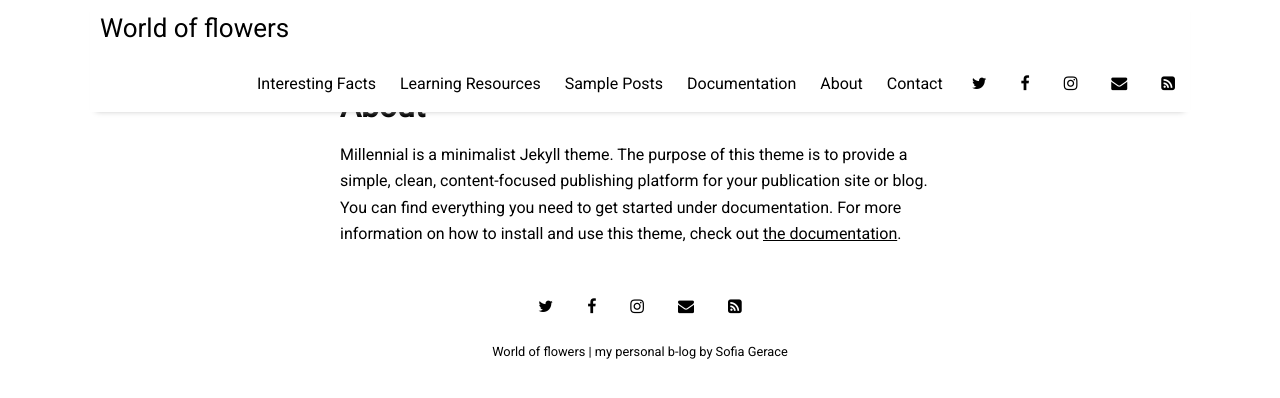
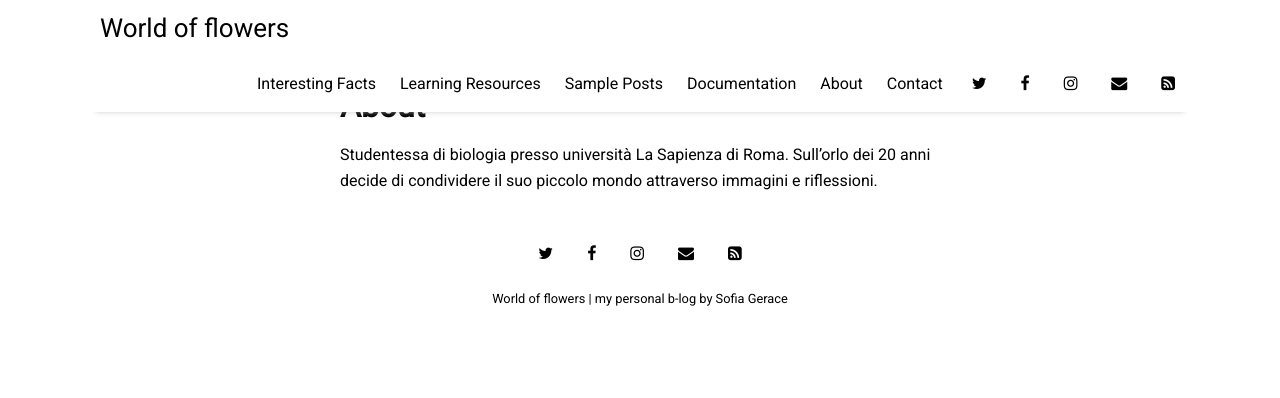
Before and after one commit to sofiaGerace/sofiaGerace.github.io, a Jekyll site: the page built from pages/about.md, in a window 1280 px wide. Shown: the top 398 px of the page. Built offline with Jekyll 4.4.1, drawn with Linux system fonts in a browser that asks for light colours; nearby versions of some CDN libraries.

Commit message:
Update about.md
ho inserito qui la mia biografia

```diff
--- a/pages/about.md
+++ b/pages/about.md
@@ -4,4 +4,4 @@ title: About
 permalink: /about
 ---
 
-Millennial is a minimalist Jekyll theme. The purpose of this theme is to provide a simple, clean, content-focused publishing platform for your publication site or blog. You can find everything you need to get started under documentation. For more information on how to install and use this theme, check out [the documentation]({{ site.github.url }}{% post_url 2016-10-10-getting-started %}).
+Studentessa di biologia presso università La Sapienza di Roma. Sull'orlo dei 20 anni decide di condividere il suo piccolo mondo attraverso immagini e riflessioni.
```
